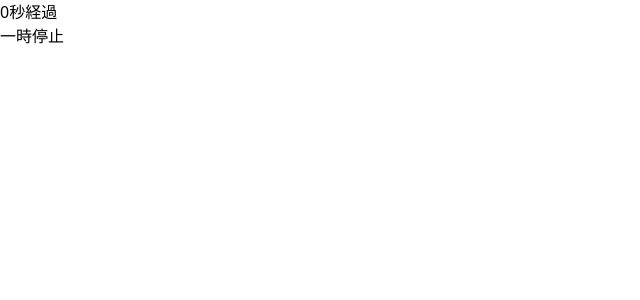
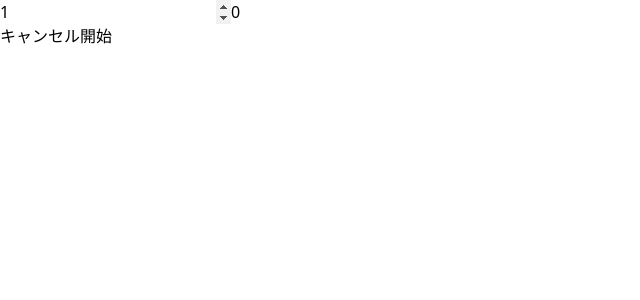
Before and after one commit to vel-3633f/timer-react-app, a React (Vite) app: page / in a window 1280 px wide. Shown: the top 300 px of the page, without its empty margins (0-640 px from the left). Built offline with nearby package versions, Linux system fonts and the light colour scheme.

Commit message:
add:minute and second

```diff
--- a/src/App.jsx
+++ b/src/App.jsx
@@ -1,22 +1,36 @@
 import { useEffect, useState } from "react";
+import Input from "./components/Input";
 // import useSound from "use-sound";
 // import sfx from "../public/sound/timerSound.mp3";
 
+const btnStyle =
+  "bg-transparent hover:bg-blue-500 text-blue-700 font-semibold hover:text-white py-2 px-4 border border-blue-500 hover:border-transparent rounded disabled:bg-blue-500 disabled:text-white";
+
 function App() {
-  const [time, setTime] = useState(3);
+  const [time, setTime] = useState({
+    second: 1,
+    minute: 0,
+  });
   const [isRunning, setIsRunning] = useState(false);
+  const [isDisp, setIsDisp] = useState(false);
   // const [play] = useSound(sfx);
 
   useEffect(() => {
     let timerId = null;
-    if (!isRunning) {
+    if (isRunning) {
       timerId = setInterval(() => {
-        setTime((val) => {
-          console.log(val - 1);
-          if (val - 1 === 0) {
+        setTime((obj) => {
+          let sumTime = Number(obj.second) + 60 * Number(obj.minute);
+          console.log(sumTime);
+          if (sumTime - 1 === 0) {
             clearInterval(timerId);
           }
-          return val - 1;
+          sumTime--;
+          let newObj = {
+            second: sumTime % 60,
+            minute: Math.floor(sumTime / 60),
+          };
+          return newObj;
         });
       }, 1000);
     }
@@ -25,19 +39,35 @@ function App() {
     };
   }, [isRunning]);
 
-  const toggle = () => {
+  const toggleStart = () => {
     setIsRunning((prev) => !prev);
+    if (!isDisp) {
+      setIsDisp((prev) => !prev);
+    }
+  };
+
+  const toggleCancel = () => {
+    setIsRunning(false);
+    setIsDisp((prev) => !prev);
   };
 
   return (
     <div className="flex items-center justify-center h-screen w-screen">
-      <h3>
-        <time>{time}</time>
-        <span>秒経過</span>
-      </h3>
-      <button onClick={toggle} className="">
-        {isRunning ? "開始" : "一時停止"}
-      </button>
+      {isDisp && (
+        <div>
+          <p>{`${time.minute}：${time.second}`}</p>
+          <span>秒経過</span>
+        </div>
+      )}
+      {!isDisp && <Input time={time} setTime={setTime} />}
+      <div>
+        <button onClick={toggleCancel} className={btnStyle} disabled={!isDisp}>
+          キャンセル
+        </button>
+        <button onClick={toggleStart} className={btnStyle}>
+          {isRunning ? "一時停止" : "開始"}
+        </button>
+      </div>
     </div>
   );
 }
--- /dev/null
+++ b/src/components/Input.jsx
@@ -0,0 +1,24 @@
+const Input = ({ time, setTime }) => {
+  return (
+    <div>
+      <input
+        type="number"
+        placeholder="秒"
+        onChange={(e) => {
+          setTime({ ...time, second: e.target.value });
+        }}
+        value={time.second}
+      />
+      <input
+        type="number"
+        placeholder="分"
+        onChange={(e) => {
+          setTime({ ...time, minute: e.target.value });
+        }}
+        value={time.minute}
+      />
+    </div>
+  );
+};
+
+export default Input;
```
Also changed, not shown: src/components/Timer.jsx (added, +8 -0 lines), .eslintrc.cjs.
